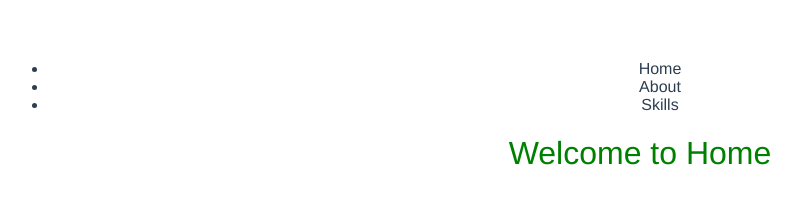
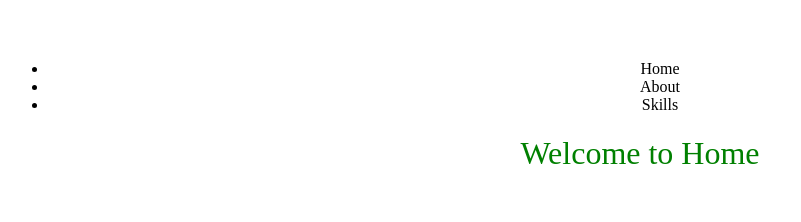
Before and after one commit to forxtu/forxtu-main, a Vue app: page / in a window 1280 px wide. Shown: the top 222 px of the page, without its empty margins (0-801 px from the left). Built offline with nearby package versions, Linux system fonts and the light colour scheme.

Commit message:
chore(app): remove vue logo file, delete styles

```diff
--- a/src/App.vue
+++ b/src/App.vue
@@ -1,6 +1,5 @@
 <template>
   <div id="app">
-    <!-- <img src="./assets/logo.png"> -->
     <ul>
       <router-link to="/" tag="li">Home</router-link>
       <router-link to="about" tag="li">About</router-link>
@@ -18,11 +17,7 @@
 
 <style>
 #app {
-  font-family: 'Avenir', Helvetica, Arial, sans-serif;
-  -webkit-font-smoothing: antialiased;
-  -moz-osx-font-smoothing: grayscale;
   text-align: center;
-  color: #2c3e50;
   margin-top: 60px;
 }
 </style>
```
Also changed, not shown: src/assets/logo.png (deleted).
